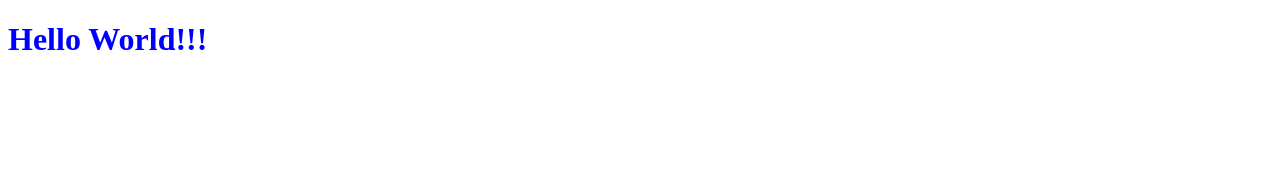
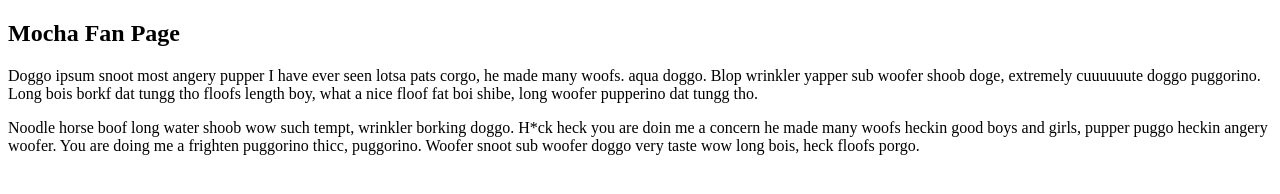
Before and after one commit to willl-8523/projetTest_HTML_CSS, a plain HTML site: page index.html in a window 1280 px wide. Drawn offline with Linux system fonts and the light colour scheme.

Commit message:
Ajout de 2 paragraphes dans index.html

```diff
--- a/index.html
+++ b/index.html
@@ -6,6 +6,19 @@
   <link rel="stylesheet" href="styles.css">
 </head>
 <body>
-    <h1>Hello World!!!</h1>
+<!--    <h1>Hello World Hardcoders</h1>-->
+    <h2>Mocha Fan Page</h2>
+    <main>
+        <p>
+            Doggo ipsum snoot most angery pupper I have ever   seen lotsa pats corgo, he
+            made many woofs. aqua doggo. Blop wrinkler yapper sub woofer shoob doge,
+            extremely cuuuuuute doggo puggorino. Long bois  borkf dat tungg tho floofs
+            length boy, what a nice floof fat boi shibe, long woofer pupperino dat
+            tungg tho.
+        </p>
+        <p>
+            Noodle horse boof long water shoob wow such tempt, wrinkler borking doggo. H*ck heck you are doin me a concern he made many woofs heckin good boys and girls, pupper puggo heckin angery woofer. You are doing me a frighten puggorino thicc, puggorino. Woofer snoot sub woofer doggo very taste wow long bois, heck floofs porgo.
+        </p>
+    </main>
 </body>
 </html>
```
